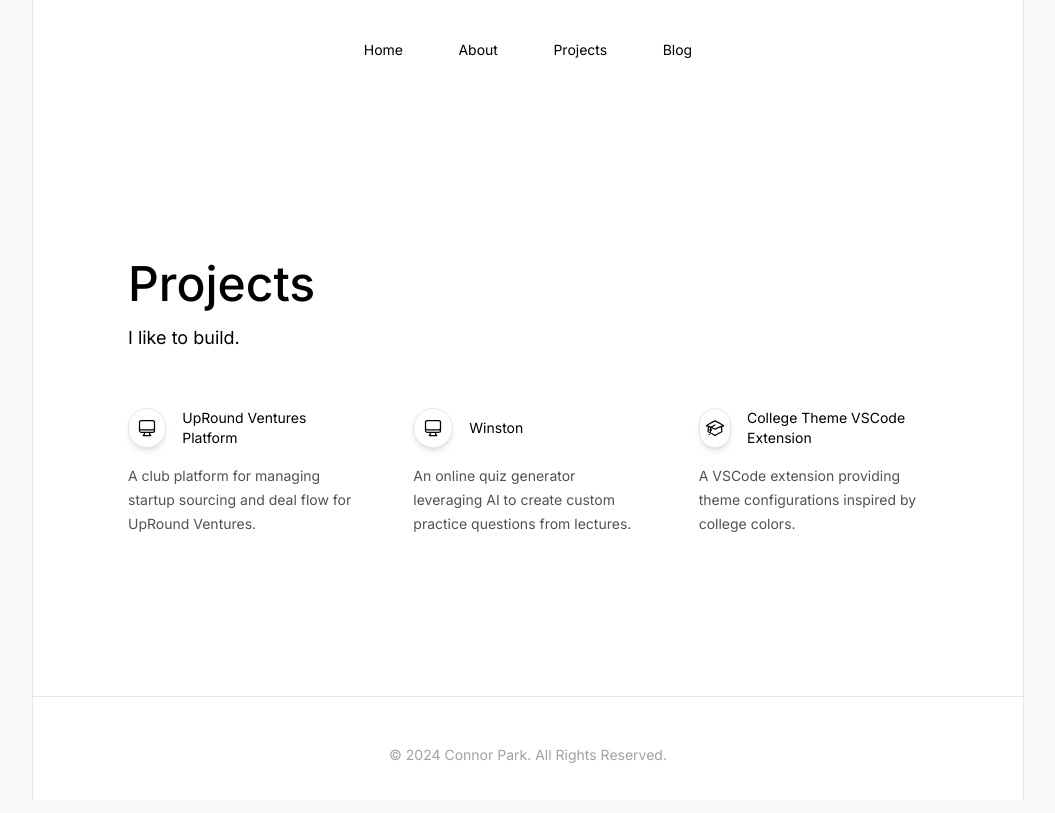
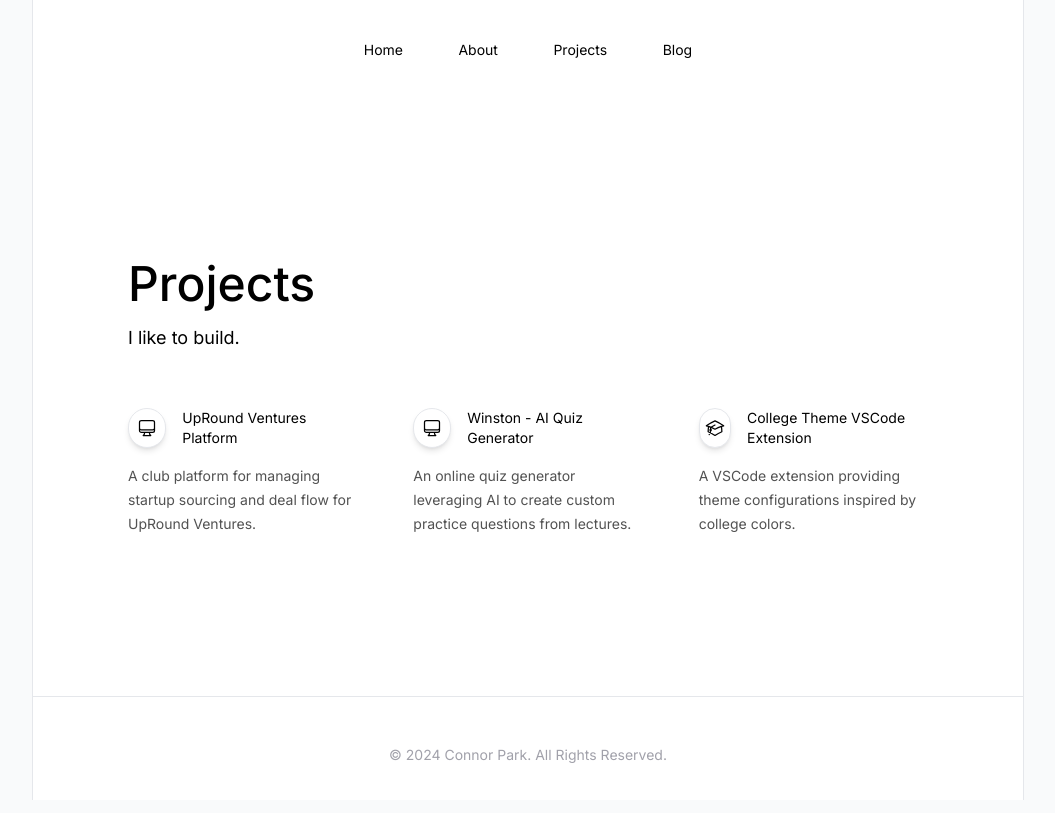
Before and after one commit to connorpark24/connorpark.dev, a Next.js app: page /projects in a window 1280 px wide. Shown: the whole page, without its empty margins (112-1167 px from the left). Built offline with nearby package versions, Linux system fonts and the light colour scheme.

Commit message:
add project links

```diff
--- a/src/app/projects/projectData.tsx
+++ b/src/app/projects/projectData.tsx
@@ -13,21 +13,21 @@ type Project = {
 
 const projectData: Project[] = [
   {
-    link: "https://google.com",
+    link: "https://github.com/connorpark24/upround-platform",
     title: "UpRound Ventures Platform",
     description:
       "A club platform for managing startup sourcing and deal flow for UpRound Ventures.",
     icon: <ComputerDesktopIcon className="w-5 h-5 dark:text-white" />,
   },
   {
-    link: "https://google.com",
-    title: "Winston",
+    link: "https://github.com/connorpark24/winston",
+    title: "Winston - AI Quiz Generator",
     description:
       "An online quiz generator leveraging AI to create custom practice questions from lectures.",
     icon: <ComputerDesktopIcon className="w-5 h-5 dark:text-white" />,
   },
   {
-    link: "https://google.com",
+    link: "https://marketplace.visualstudio.com/items?itemName=connorpark024.college-theme-generator",
     title: "College Theme VSCode Extension",
     description:
       "A VSCode extension providing theme configurations inspired by college colors.",
```
